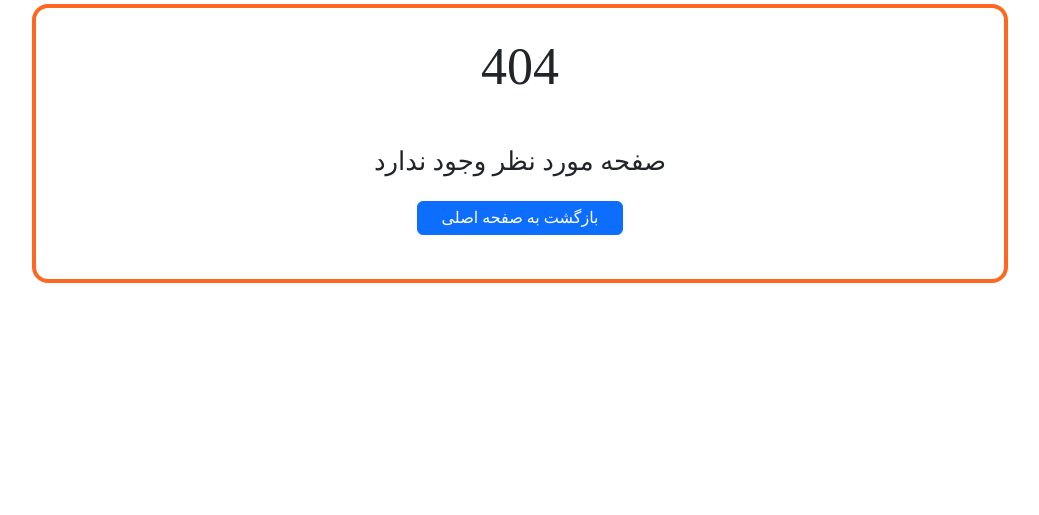
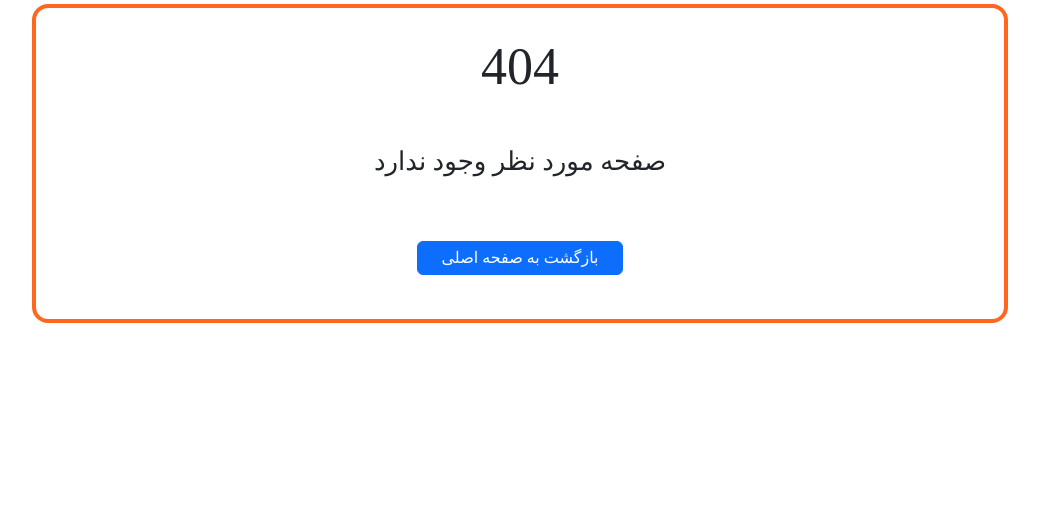
Before and after one commit to ebikdeli/ticket-selling, a Django app: template templates/404.html in a window 1280 px wide. Shown: the part 226-741 px from the top of the page, without its empty margins (120-1159 px from the left). Run offline with Django 4.2, Linux system fonts and the light colour scheme; the template is opened without the code that fills it, so the values that code supplies are empty; some libraries are stand-ins or nearby versions; some web fonts are replaced.

Commit message:
error page added

```diff
--- a/templates/404.html
+++ b/templates/404.html
@@ -40,7 +40,7 @@
     <div>
         <h2 class="mt-2 mb-5">404</h2>
         <h5 class="mt-2 mb-3">صفحه مورد نظر وجود ندارد</h5>
-        <button class="btn btn-primary px-4 py-1 mt-2 mb-4">بازگشت به صفحه اصلی</button>
+        <a href="{% url 'vitrin:index' %}" class="btn btn-primary px-4 py-1 mt-5 mb-4">بازگشت به صفحه اصلی</a>
     </div>
 </main>
 {% endblock content %}
```
